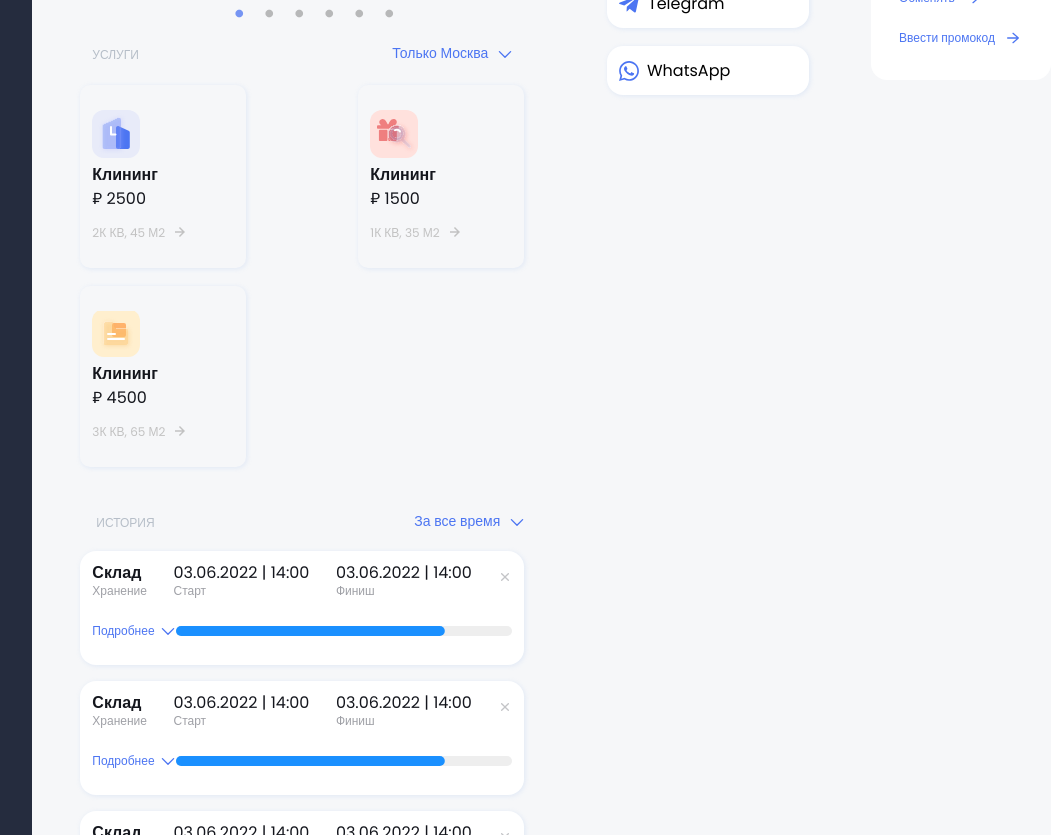
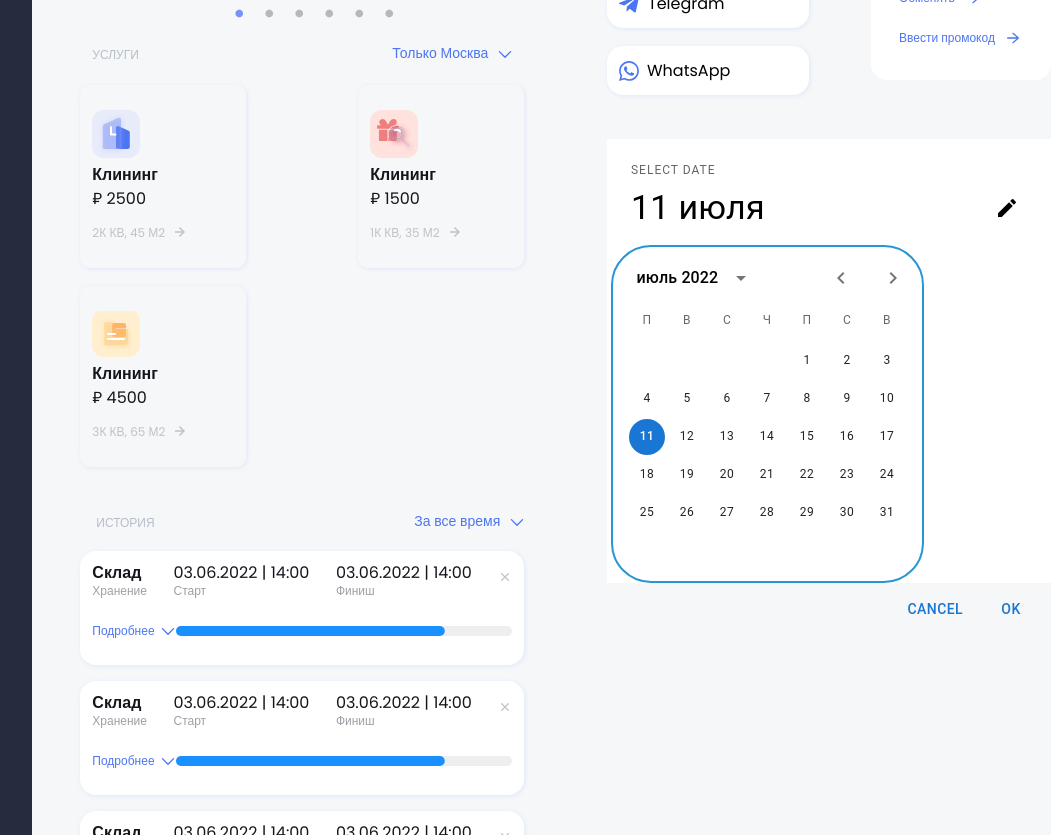
Before and after one commit to karbonara/your_cleaning, a React (Create React App) app: page /admin in a window 1280 px wide. Shown: the part 460-1295 px from the top of the page, without its empty margins (181-1232 px from the left). Built offline with nearby package versions, Linux system fonts and the light colour scheme.

Commit message:
Добавляет календарь

```diff
--- a/src/Pages/Admin/Admin.jsx
+++ b/src/Pages/Admin/Admin.jsx
@@ -6,6 +6,7 @@ import Services from "../../components/services/Services";
 import SimpleSlider from "../../components/slider/Slider"
 import Story from "../../components/story/Story";
 import NavMenu from "../../components/nav/Nav";
+import Calendar from "../../components/calendar/Calendar";
 import "./Admin.scss";
 
 const Admin = () => {
@@ -26,6 +27,7 @@ const Admin = () => {
               <Connection />
               <Finance />
             </div>
+            <Calendar />
           </div>
         </section>
       </div>
--- a/src/Pages/Client/balance/Balance.scss
+++ b/src/Pages/Client/balance/Balance.scss
@@ -49,3 +49,9 @@
         opacity: 0.9;
     }
 }
+
+@media (max-width: 600px) {
+    .balance__title {
+        display: none;
+    }
+}
--- a/src/components/calendar/Calendar.jsx
+++ b/src/components/calendar/Calendar.jsx
@@ -0,0 +1,31 @@
+import * as React from 'react';
+import ruLocale from 'date-fns/locale/ru';
+import Stack from '@mui/material/Stack';
+import TextField from '@mui/material/TextField';
+import { AdapterDateFns } from '@mui/x-date-pickers/AdapterDateFns';
+import { DatePicker } from '@mui/x-date-pickers/DatePicker';
+import { LocalizationProvider } from '@mui/x-date-pickers/LocalizationProvider';
+import { StaticDatePicker } from '@mui/x-date-pickers/StaticDatePicker';
+
+import "./Calendar.scss";
+const localeMap = {
+    ru: ruLocale,
+};
+
+export default function LocalizedDatePicker() {
+    const [locale, setLocale] = React.useState('ru');
+    // const [datePickerValue, setDatePickerValue] = React.useState(new Date());
+    const [value, setValue] = React.useState(() => new Date());
+    return (
+        <LocalizationProvider
+            dateAdapter={AdapterDateFns}
+            adapterLocale={localeMap[locale]}
+        >
+            <StaticDatePicker
+                onChange={(newValue) => setValue(newValue)}
+                value={value}
+                renderInput={(params) => <TextField {...params} />}
+            />
+        </LocalizationProvider>
+    );
+}
--- /dev/null
+++ b/src/components/calendar/Calendar.scss
@@ -0,0 +1,21 @@
+.css-j88s13-MuiPickersToolbar-root-MuiDatePickerToolbar-root {
+    display: none !important;
+}
+
+.css-hlj6pa-MuiDialogActions-root {
+    display: none !important;
+}
+
+.css-j7qwjs {
+    background: #F6F7F9;
+}
+
+.css-epd502 {
+    margin: 0 !important;
+}
+
+.css-169iwlq-MuiCalendarPicker-root {
+    border: 2px solid #2696D6;
+    border-radius: 40px;
+    width: 309px !important;
+}
```
Also changed, not shown: src/Pages/Client/calculator/Calculator.jsx (indentation only).
